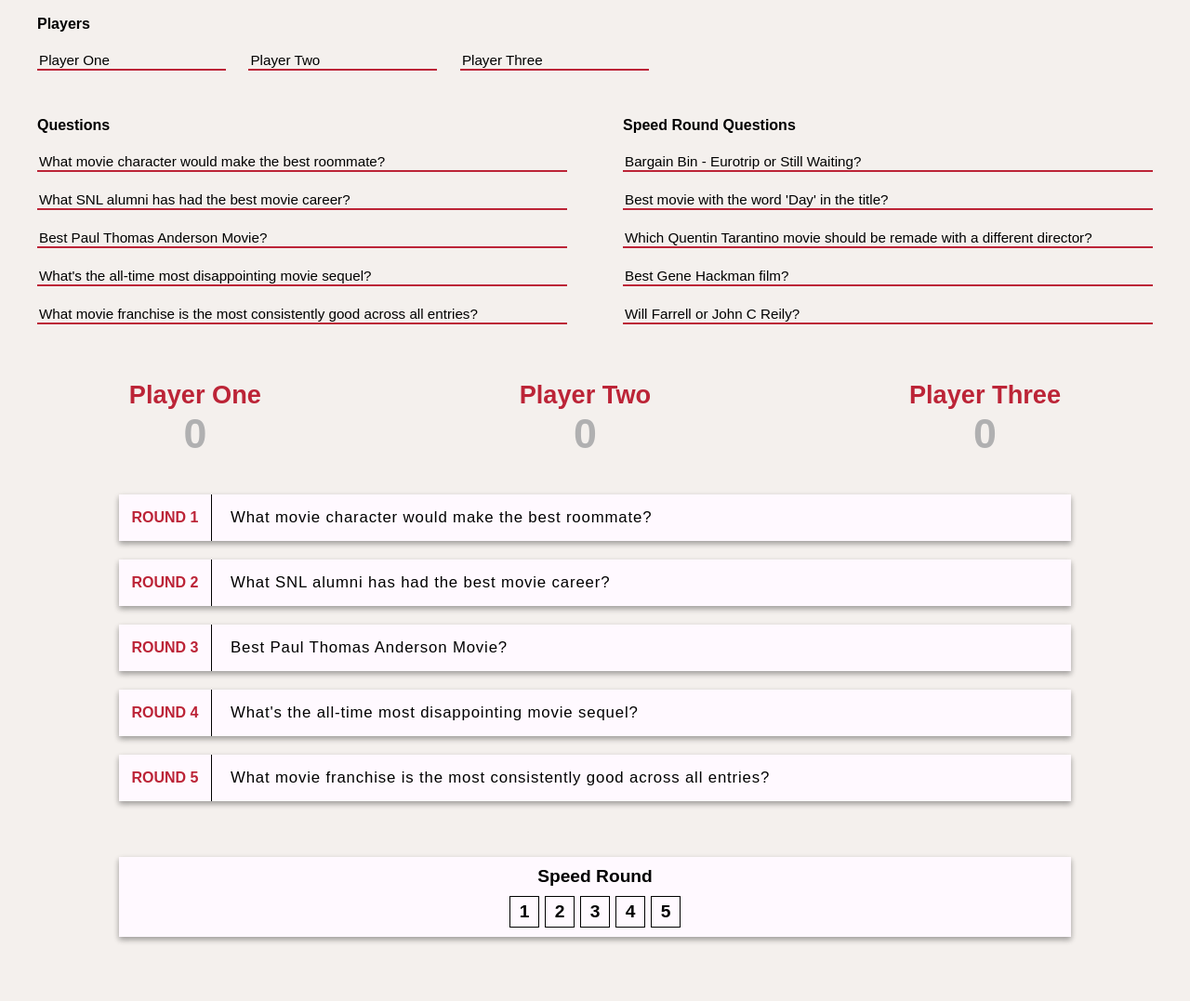
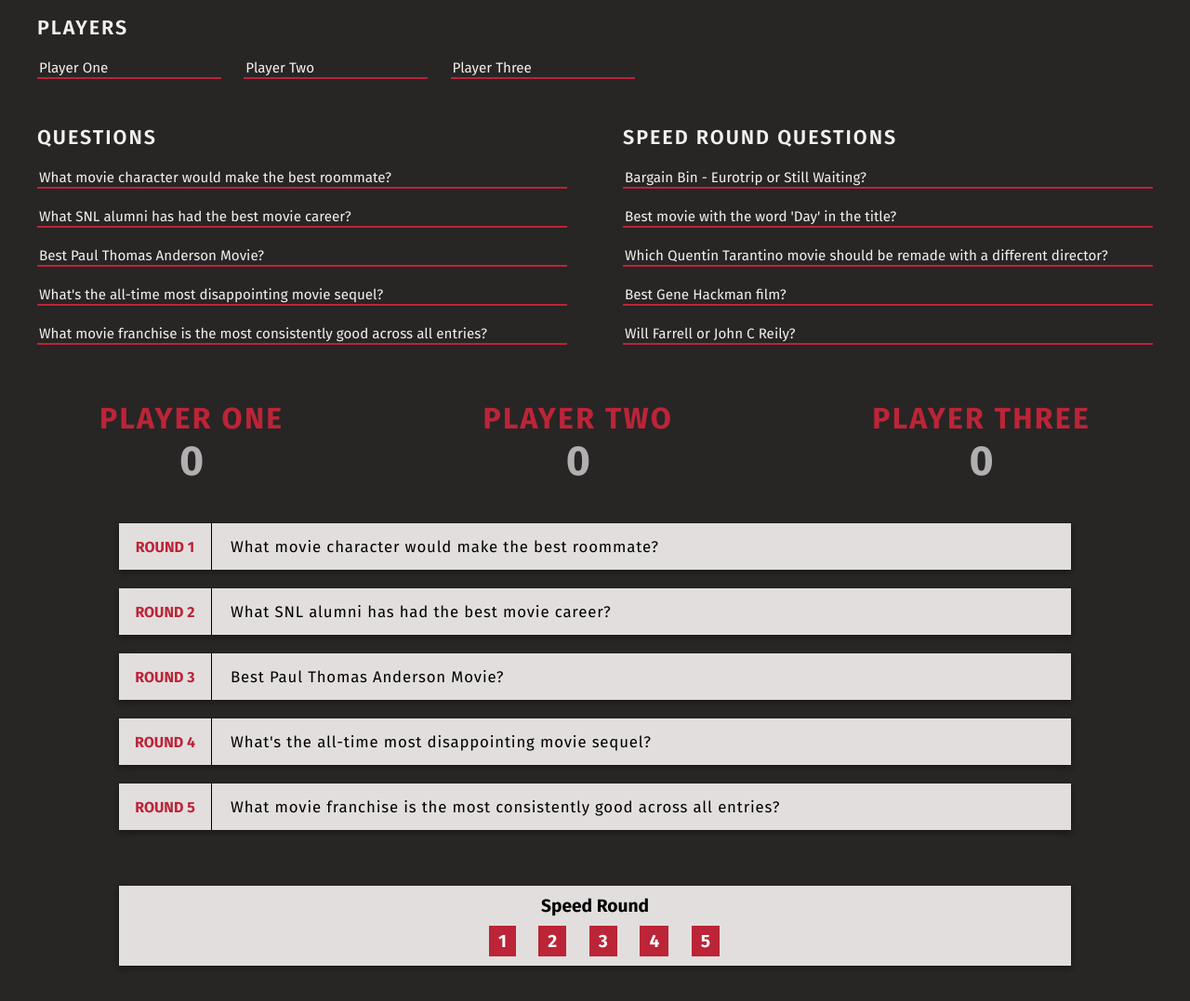
Before and after one commit to citizenwoodward/MovieFightsApp, a plain HTML site: page index.html in a window 1280 px wide. Shown: the part 221-1298 px from the top of the page at 93% size. Drawn offline with nearby package versions, Linux system fonts and the light colour scheme.

Commit message:
style changes and that

```diff
--- a/index.html
+++ b/index.html
@@ -1,4 +1,5 @@
 <head>
+<meta name="viewport" content="width=device-width, initial-scale=1">
 <title> Movie Fights App </title>
 
 <link rel="stylesheet" type="text/css" href="style.css">
--- a/style.scss
+++ b/style.scss
@@ -1,3 +1,7 @@
+
+@import url('https://fonts.googleapis.com/css?family=Fira+Sans:400,500,600,700');
+
+
 $main:#bc2437;
 
 
@@ -5,9 +9,10 @@ $main:#bc2437;
   margin:0;
 }
 
-body {
-  background-color: #f4f0ed;
-  font-family: sans-serif;
+body, input {
+    background-color: rgb(40, 37, 37);
+    font-family: 'Fira Sans', sans-serif;
+    color: #f4f0ed;
 }
 
 .editButton {
@@ -26,8 +31,15 @@ body {
  flex:1
 }
 
-h2,h4 {
+h2, h4 {
   margin: 20px 0 0px 0;
+  text-transform: uppercase;
+  font-weight:600;
+  letter-spacing: .01em; }
+
+  h4 {
+    font-size: 1.35em;
+    letter-spacing: .09em;
 }
 
 .editList {
@@ -87,12 +99,14 @@ input:focus {
 }
 
 .playerBox {
-  font-size:1.7em;
-  font-weight: bold;
+      font-size: 2em;
+    letter-spacing: .07em;
+    font-weight: 700;
   display: flex;
   align-items: center;
   cursor:pointer;
   color:$main;
+  text-transform: uppercase;
 }
 
 .playerScore {
@@ -105,19 +119,16 @@ input:focus {
 .quesWrap {
   width:80%;
   margin: 40px auto;
-/*   border-top: 1px solid black;
-  border-right: 1px solid black;
-  border-left: 1px solid black; */
   display: flex;
   flex-direction: column;
-/*   background-color: #fff; */
 }
 
 .quesRow {
   display: flex;
   flex-direction: row;
   margin-bottom:20px;
-  background-color: #fff9ff;
+   background-color: #e3dede;
+    color:#000;
   box-shadow: 0 3px 6px rgba(0,0,0,0.16), 0 3px 6px rgba(0,0,0,0.23);
 }
 
@@ -154,10 +165,13 @@ input:focus {
 }
 
 .srQues {
+  background-color:$main;
   display:inline-block;
-  border:1px solid black;
+  font-size:1em;
+  color:#ffffff;
   padding:5px 10px;
   cursor: pointer;
+  margin-left:20px;
 }
 
 .fade-enter-active, .fade-leave-active {
```
Also changed, not shown: style.css, 2 other files.
